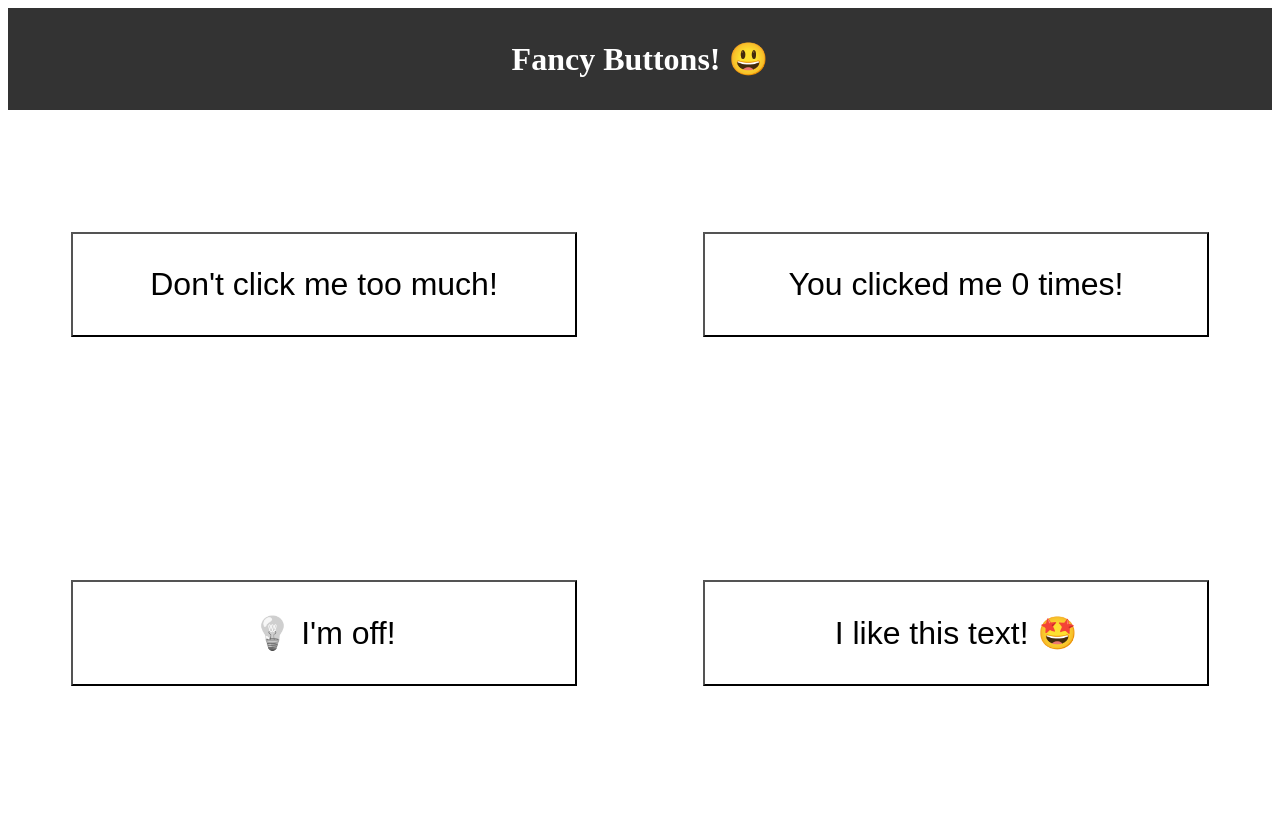
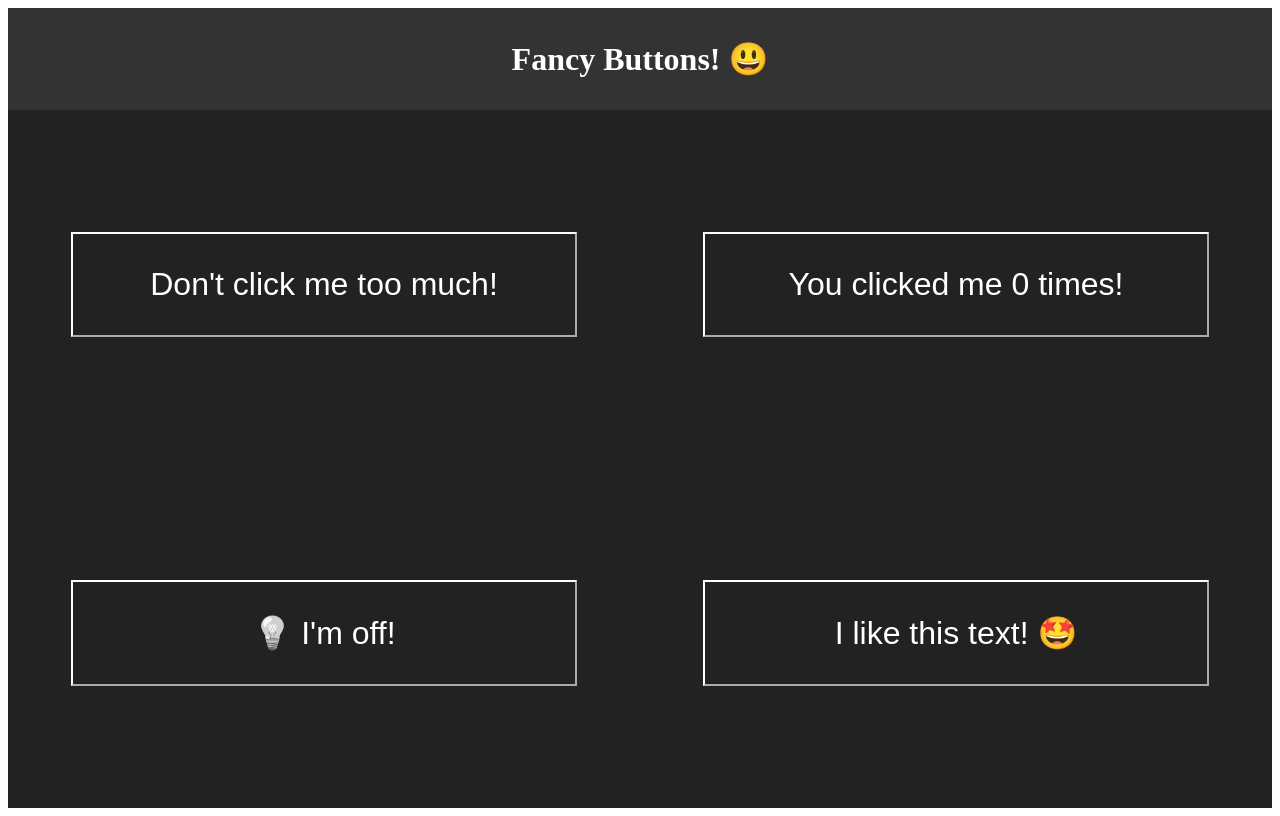
Before and after one commit to kazvee/fancy-buttons, a React (Create React App) app: page / in a window 1280 px wide. Built offline with nearby package versions, Linux system fonts and the light colour scheme.

Commit message:
Add styling for Dark Mode

```diff
--- a/src/App.css
+++ b/src/App.css
@@ -38,3 +38,11 @@ button {
 i {
   font-style: normal;
 }
+
+/* Dark Mode */
+.App.dark,
+.App.dark button {
+  background: #222;
+  border-color: white;
+  color: white;
+}
--- a/src/App.js
+++ b/src/App.js
@@ -6,7 +6,7 @@ import TextRepeaterButton from '../src/components/TextRepeaterButton';
 
 const App = () => {
   return (
-    <div className={`App`}>
+    <div className={`App dark`}>
       <h1>Fancy Buttons! 😃</h1>
       <section>
         <AngryButton />
```
